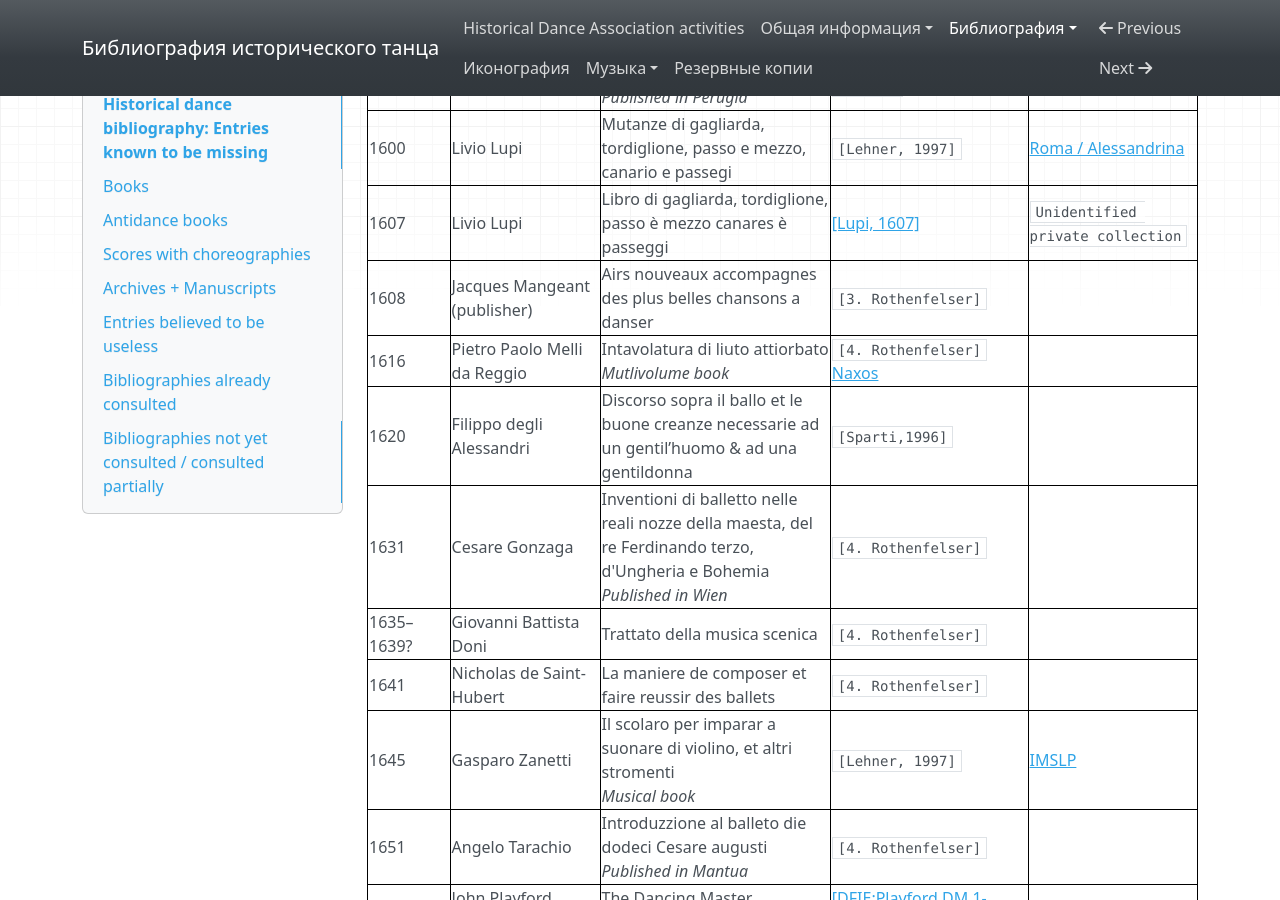
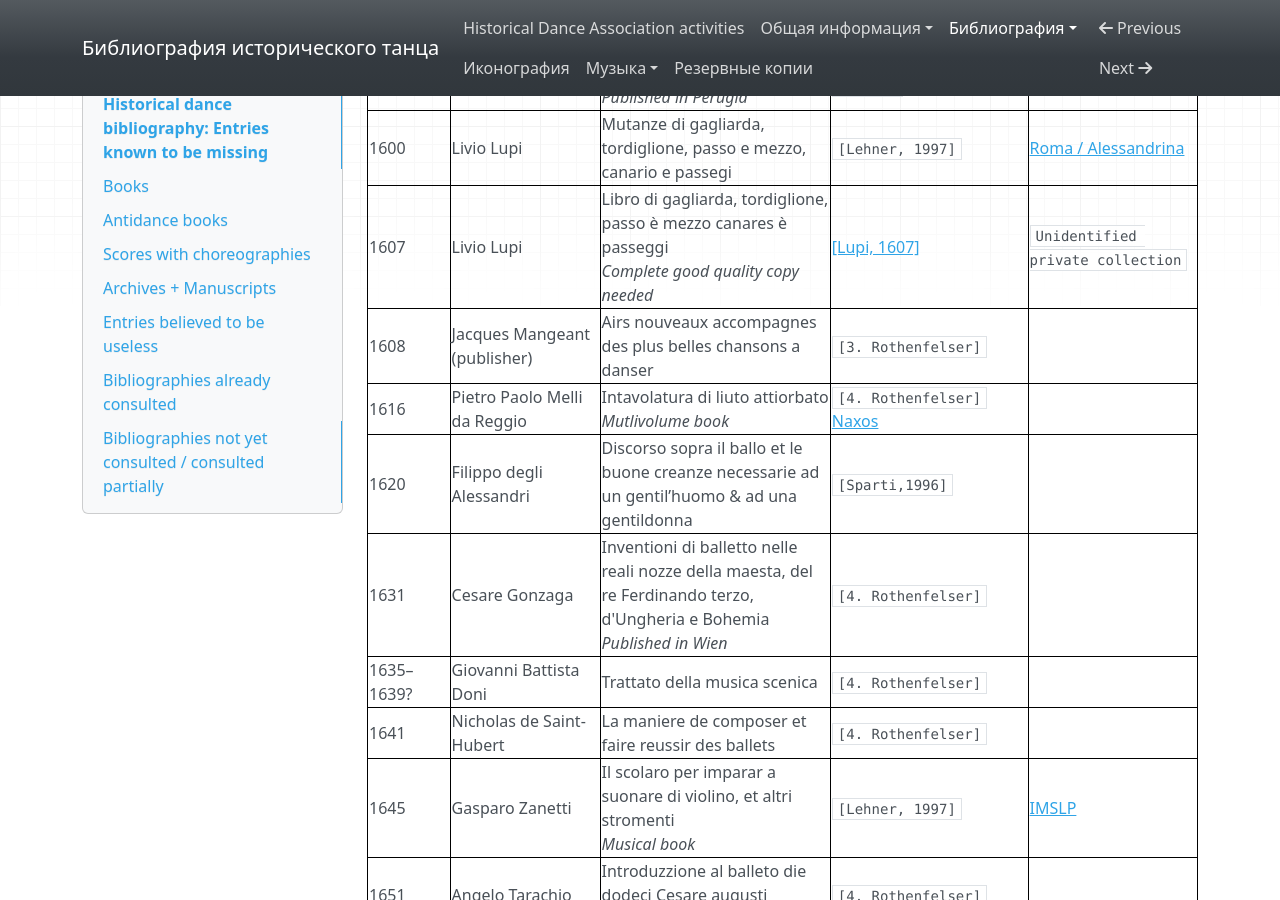
Before and after one commit to hda-technical/dancebooks, an MkDocs documentation site: the page built from docs/bib/missing.md, in a window 1280 px wide and 900 px high, scrolled down 735 px. Built offline with MkDocs 1.6.1, drawn with Linux system fonts in a browser that asks for light colours; nearby versions of some CDN libraries.

Commit message:
Groom a bit more

```diff
--- a/docs/bib/missing.md
+++ b/docs/bib/missing.md
@@ -16,7 +16,7 @@
 | 1578 | Giorgio Mainerio | Il primo libro de balli | | |
 | 1587 | Prospero Lutij | Opera bellissima nella quale si contengono molte partite et passeggi di gagliarda<br/>_Published in Perugia_ | [[Luti, 1589]](https://bib.hda.org.ru/books/luti_1589)<br/>`[Lehner, 1997]`<br/>`[LOST?]` | |
 | 1600 | Livio Lupi | Mutanze di gagliarda, tordiglione, passo e mezzo, canario e passegi | `[Lehner, 1997]` | [Roma / Alessandrina](http://id.sbn.it/bid/RMLE037763) |
-| 1607 | Livio Lupi | Libro di gagliarda, tordiglione, passo è mezzo canares è passeggi | [[Lupi, 1607]](https://bib.hda.org.ru/books/lupi_1607) | `Unidentified private collection` |
+| 1607 | Livio Lupi | Libro di gagliarda, tordiglione, passo è mezzo canares è passeggi<br/>_Complete good quality copy needed_ | [[Lupi, 1607]](https://bib.hda.org.ru/books/lupi_1607) | `Unidentified private collection` |
 | 1608 | Jacques Mangeant (publisher) | Airs nouveaux accompagnes des plus belles chansons a danser | `[3. Rothenfelser]` | |
 | 1616 | Pietro Paolo Melli da Reggio | Intavolatura di liuto attiorbato<br/>_Mutlivolume book_ | `[4. Rothenfelser]`<br/>[Naxos](https://www.naxos.com/catalogue/item.asp?item_code=TC600002) | |
 | 1620 | Filippo degli Alessandri | Discorso sopra il ballo et le buone creanze necessarie ad un gentil’huomo & ad una gentildonna | `[Sparti,1996]` | |
@@ -450,7 +450,7 @@
 | 1925 | Max von Boehn | Der Tanz | [Modern edition](https://books.google.com/books?id=qZOj-PRgKcEC) | |
 | 1925 | Thoinot Arbeau<br/>Cyril W. Beaumont (translator) | Orchesography<br/>_English translation_ | | [Amazon, 1966 reprint](http://a.co/5H5ZyY7) |
 | 1925, №4 | | Деревенский театр<br/>_Содержит описания танцев «Петли», «Деревенская кадриль» от Анны Михайловны Зеленко_ | [[Зеленко, Шитик, 1927]](https://bib.hda.org.ru/books/zelenko_1927_promenade) | |
-| 1927 | Анна Михайловна Зеленко<br/>_и другие_ | Вечера самодеятельности | [[Зеленко, 1927]](https://bib.hda.org.ru/books/zelenko_1927_initiative) | [NLR](https://primo.nlr.ru/permalink/f/df0lai/07NLR_LMS006725710)<br/>`SPTL: В 399` |
+| 1927 | Анна Михайловна Зеленко<br/>_и другие_ | Вечера самодеятельности<br/>_Complete copy needed_ | [[Зеленко, 1927]](https://bib.hda.org.ru/books/zelenko_1927_initiative) | [NLR](https://primo.nlr.ru/permalink/f/df0lai/07NLR_LMS006725710)<br/>`SPTL: В 399` |
 | 1927 | Т. Бабаджан<br/>Агния Барто | Ритмические игры и постановки к 10 годовщине Октября | | [On sale, ₽5500](http://www.alib.ru/5_barto_agniya_ritmicheskie_igry_i_postanovki_k_10_godovwine_oktyabrya_w1t1986151614fd8beb7fbf7fa890a1e8efc33a.html) |
 | 1927–1929? | S. (Selma?) Jaffé | Der Tanz im Selbstunterricht | [Inhaltsverzeichnis](https://d-nb.info/580985733/04)<br/>`[Russell, 2007]` | [Worldcat] |
 | 1928 | Е. Малая<br/>В. Костюк | Танцевальные шаги и гимнастические танцы | `[Жбанкова, 2016]` | |
```
Also changed, not shown: 1 other file.
